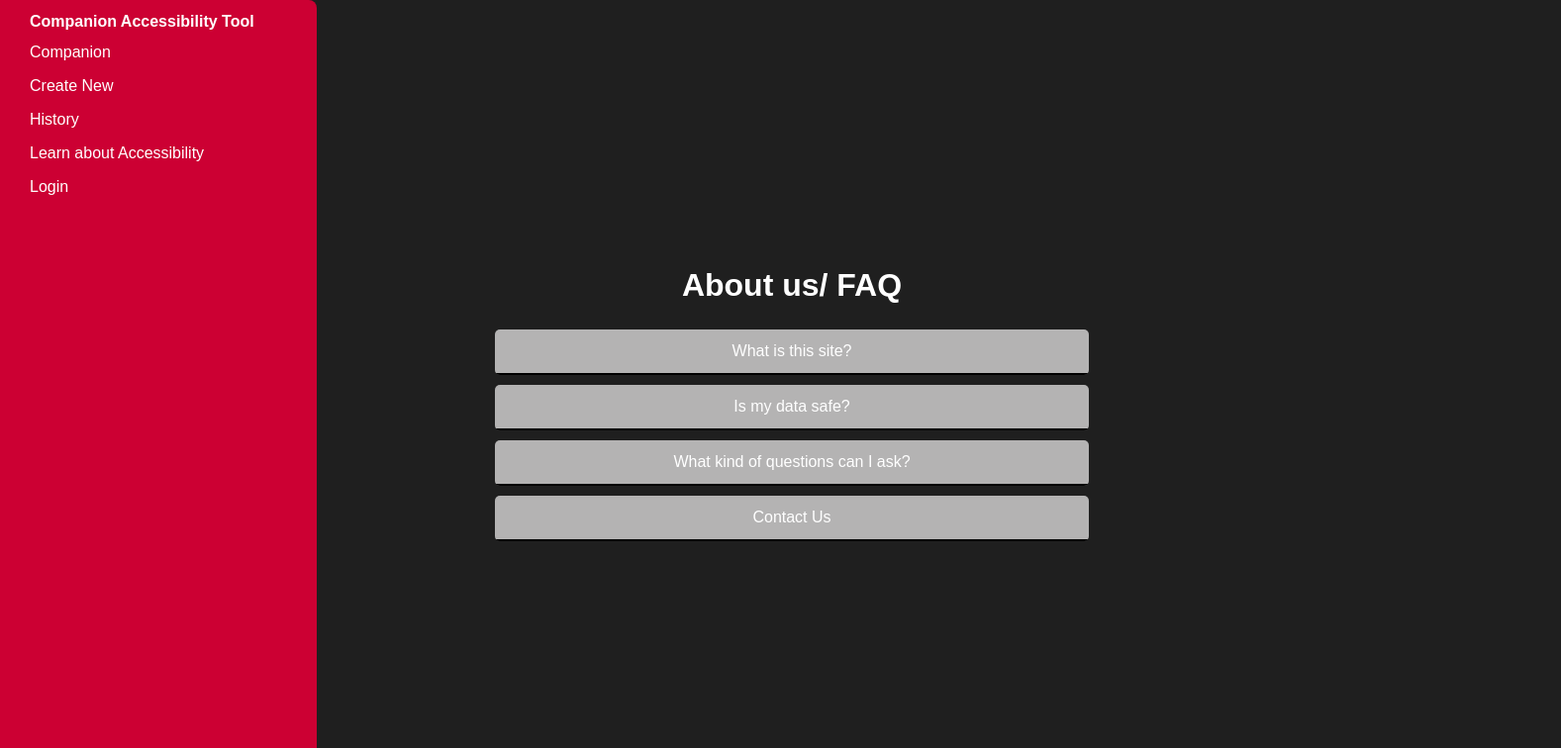
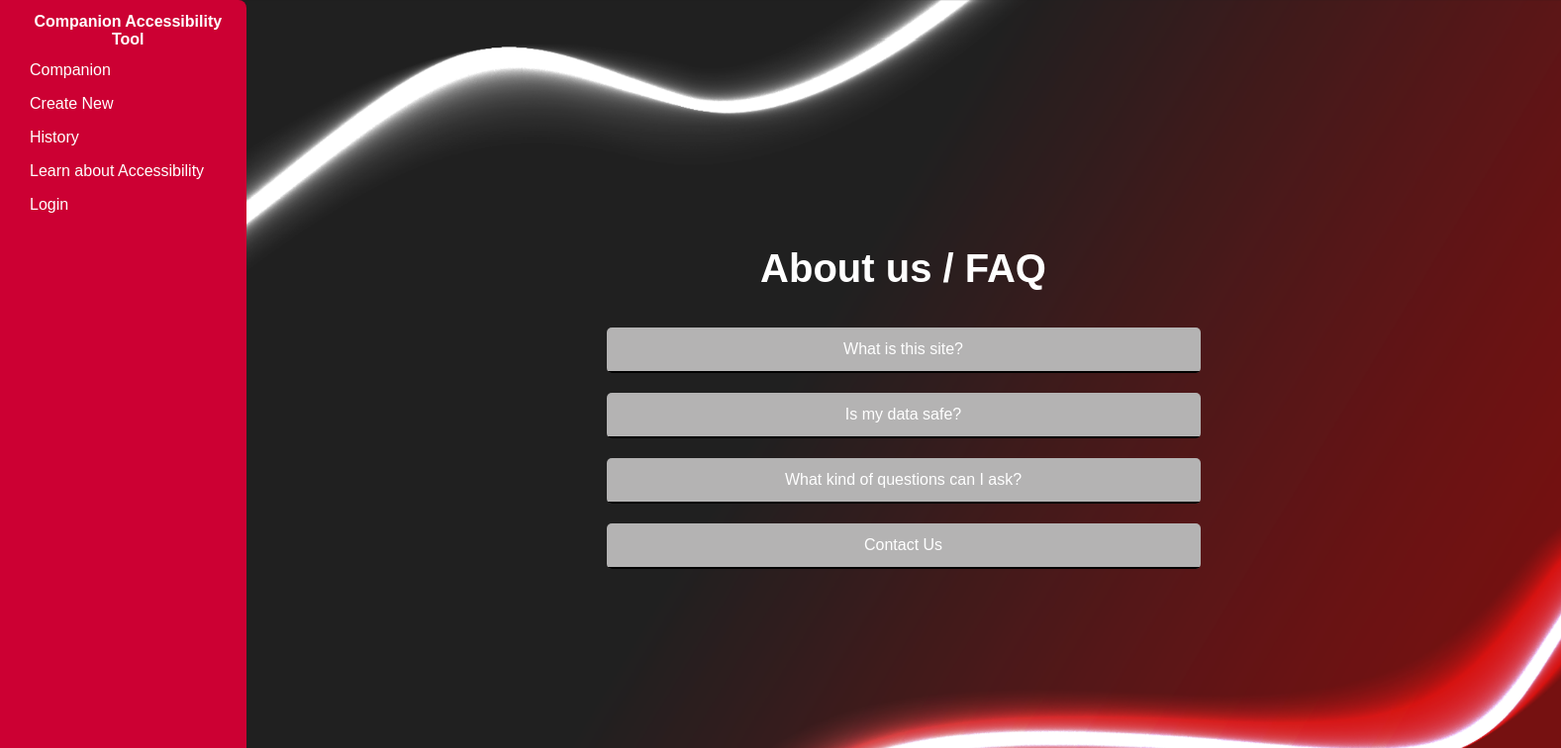
Before and after one commit to andriusavenido/Companion_GNG2101, a React (Vite) app in the folder client/: page /Companion_GNG2101/about in a window 1280 px wide. Shown: the top 756 px of the page at 99% size, 1577 px wide, since content can reach past the window. Built offline with nearby package versions, Linux system fonts and the light colour scheme; no server answers; a web font is replaced by a local one.

Commit message:
updating background

```diff
--- a/client/src/components/Navbar/Navbar.jsx
+++ b/client/src/components/Navbar/Navbar.jsx
@@ -17,24 +17,35 @@ import { useLoginSignup } from "../../hooks/useLoginSignup";
 const Navbar = () => {
   const [isExpanded, setIsExpanded] = useState(true);
   const navigate = useNavigate();
-  const {user} = useAuthContext();
-  const {signout} = useLoginSignup();
+  const { user } = useAuthContext();
+  const { signout } = useLoginSignup();
 
   const toggleBar = () => {
     setIsExpanded(!isExpanded);
+
+    document.documentElement.style.setProperty(
+      "--accessibility-width",
+      isExpanded ? "199vh" : "166vh"
+    );
+
+    document.documentElement.style.setProperty(
+      "--login-background-width",
+      isExpanded ? "199vh" : "166vh"
+    );
   };
 
-  //fix this later
-  const handleCreateNew = (e) =>{
+
+
+  const handleCreateNew = (e) => {
     e.preventDefault();
     navigate("/");
     window.location.reload();
-  }
+  };
 
-  const handleSignOut = ()=>{
+  const handleSignOut = () => {
     signout();
     navigate("/");
-  }
+  };
 
   return (
     <div
@@ -75,15 +86,18 @@ const Navbar = () => {
             </Link>
           </li>
           <li>
-            <Link to={user?"":"/login"} className={styles.menuLink}>
+            <Link to={user ? "" : "/login"} className={styles.menuLink}>
               <ReactSVG src={userIcon} />
-              {isExpanded && <span>{user?user.username:"Login"}</span>}
+              {isExpanded && <span>{user ? user.username : "Login"}</span>}
             </Link>
           </li>
-          {user &&isExpanded&&<li><Link onClick={handleSignOut} className={styles.menuLink}>
-              <span>Sign Out</span>
-            </Link>
-             </li>}
+          {user && isExpanded && (
+            <li>
+              <Link onClick={handleSignOut} className={styles.menuLink}>
+                <span>Sign Out</span>
+              </Link>
+            </li>
+          )}
         </ul>
       </nav>
       <Link to="/about" className={`${styles.menuLink} ${styles.aboutLink}`}>
--- a/client/src/pages/About/About.jsx
+++ b/client/src/pages/About/About.jsx
@@ -4,22 +4,25 @@ import styles from "./about.module.css";
 
 const About = () => {
     return (
-        <div className="about">
-            <h1 className={styles.h1}>About us/ FAQ</h1>
+        <div className={styles.about}>
+            <h1 className={styles.h1}>About us / FAQ</h1>
             <Dropdown title="What is this site?">
-                <p className={styles.dropped}>This tool was designed and created by 5 university
-                    of Ottawa students for rutgers university.
+                <p className={styles.dropped}>
+                    This tool was designed and created by 5 University
+                    of Ottawa students for Rutgers University.
                     This tool aims to provide professors with specialized help to make
-                    their courses more accessible.
-                    Wether its a cvs file or a simple question, this tool can help!</p>
+                    their courses more accessible. Whether it's a CSV file or a simple question, this tool can help!
+                </p>
             </Dropdown>
-            <Dropdown title="Is my data safe? ">
-                <p className={styles.dropped}>As this tool uses OpenAI services,
-                    the data will be sent to their facilities,
-                     in turn this makes the service non-private
-                     so make sure to not send any sensitive information.
-                     The CVS files generated by Ally do not contain any
-                     information besides image names. </p>
+            <Dropdown title="Is my data safe?">
+                <p className={styles.dropped}>
+                    As this tool uses OpenAI services,
+                    the data will be sent to their facilities.
+                    In turn, this makes the service non-private,
+                    so make sure not to send any sensitive information.
+                    The CSV files generated by Ally do not contain any
+                    information besides image names.
+                </p>
             </Dropdown>
             <Dropdown title="What kind of questions can I ask?">
                 <p className={styles.dropped}>
@@ -27,16 +30,15 @@ const About = () => {
                     how to navigate to make changes, and how to make the course more accessible.
                     It will not be able to answer any personal questions or questions that are not
                     related to the course.
-
                 </p>
-
             </Dropdown>
             <Dropdown title="Contact Us">
-                <p className='Dropped'>If you have any questions or concerns,
+                <p className={styles.dropped}>
+                    If you have any questions or concerns,
                     feel free to contact us at:
-                    <a href="mailto: gng2101@gmail.com"> gng2101@gmail.com</a>
-                    </p>
-                    </Dropdown>
+                    <a href="mailto:gng2101@gmail.com"> gng2101@gmail.com</a>
+                </p>
+            </Dropdown>
         </div>
     );
 };
--- a/client/src/pages/About/About.module.css
+++ b/client/src/pages/About/About.module.css
@@ -1,5 +1,38 @@
-.h1{
+:root {
+    --accessibility-width: 166vh; /* Default width */
+  }
 
-text-align: center;
+.about {
+    display: flex; /* Enable flexbox */
+    flex-direction: column; /* Stack children vertically */
+    justify-content: center; /* Center children vertically */
+    align-items: center; /* Center children horizontally */
+    text-align: center; /* Center text inside the container */
+    background-image: url('../../assets/svg/Webpage.svg'); /* SVG background */
+    background-position: center; /* Center the SVG */
+    background-repeat: no-repeat; /* Avoid repetition */
+    min-height: 100vh; /* Cover the full viewport height */
+    background-size: cover; /* Ensure the image covers the entire container */
+    width: var(--accessibility-width);
+    transition: width 0.3s ease; /* Smooth transition for width */
+}
 
+.h1 {
+    text-align: center;
+    font-size: 40px; /* Adjust font size for better visibility */
+    color: rgb(255, 255, 255); /* Change text color to stand out */
+    margin-bottom: 20px;
 }
+
+.dropped {
+    font-size: 16px; /* Adjust font size for readability */
+    color: rgb(50, 50, 50); /* Neutral color for text inside dropdowns */
+    text-align: justify;
+    margin: 10px 0;
+}
+
+.Dropdown {
+    width: 100%; /* Ensure dropdown spans the container */
+    max-width: 600px; /* Limit width for better appearance */
+    margin: 10px auto; /* Center horizontally */
+}
--- a/client/src/pages/Accessibility/Accessibility.jsx
+++ b/client/src/pages/Accessibility/Accessibility.jsx
@@ -1,21 +1,32 @@
 import styles from './Accessibility.module.css';
+import background from "../../assets/svg/Webpage.svg";
 
 const Accessibility = () => {
     return (
         <div className={styles.Accessibility}>
             <h1 className={styles.h1}>Accessibility</h1>
-            <p className={styles.Accessibility}>
-                Here are a few resources to learn more on the guidelines that this tool follows
+            <p>
+                Here are a few resources to learn more on the guidelines that this tool follows:
             </p>
             <ul className={styles.guidelines}>
                 <li className={styles.guideline}>
-                    <a href="https://www.w3.org/WAI/standards-guidelines/wcag/" className={styles.a}>WCAG guidelines</a>
+                    <a href="https://www.w3.org/WAI/standards-guidelines/wcag/" className={styles.a}>
+                        WCAG guidelines
+                    </a>
                 </li>
-                <li className={styles.guideline}><a className={styles.a} href="https://www.section508.gov/manage/laws-and-policies/">Section 508</a></li>
-                <li className={styles.guideline}><a href="https://www.ada.gov/law-and-regs/design-standards/"className={styles.a}>ADA</a></li>
+                <li className={styles.guideline}>
+                    <a className={styles.a} href="https://www.section508.gov/manage/laws-and-policies/">
+                        Section 508
+                    </a>
+                </li>
+                <li className={styles.guideline}>
+                    <a href="https://www.ada.gov/law-and-regs/design-standards/" className={styles.a}>
+                        ADA
+                    </a>
+                </li>
             </ul>
         </div>
     );
-}
+};
 
 export default Accessibility;
--- a/client/src/pages/Accessibility/Accessibility.module.css
+++ b/client/src/pages/Accessibility/Accessibility.module.css
@@ -1,38 +1,57 @@
+:root {
+    --accessibility-width: 166vh; /* Default width */
+  }
+
+  .Accessibility {
+    display: flex;
+    flex-direction: column; /* Stack content vertically */
+    justify-content: center; /* Center content vertically */
+    align-items: center; /* Center content horizontally */
+    text-align: center;
+
+    /* Dynamically controlled width */
+    width: var(--accessibility-width); /* Dynamic width */
+    min-height: 100vh;
+
+    /* Background styling */
+    background-image: url('../../assets/svg/Webpage.svg');
+    background-size: cover; /* Keep image covering the container */
+    background-position: center;
+    background-repeat: no-repeat;
+
+    transition: width 0.3s ease; /* Smooth transition for width */
+  }
 
   .h1 {
-    font-size: 30px;
+    font-size: 40px;
     font-family: 'Roboto', sans-serif;
-    color: rgb(255, 255, 255); /* Change text color */
-    margin-left: 20px;
-    margin-right: 20px;
-    margin-top: 20px;
-    margin-bottom: 20px;
-    text-align: center;
+    color: rgb(255, 255, 255); /* White text */
+    margin-bottom: 20px; /* Space below title */
   }
 
-.guideline{
-border: wpx solid #000000;
+  .guidelines {
+    list-style: none; /* Remove bullets */
+    padding: 0;
+    margin: 0;
+    width: 100%; /* Let buttons take up available width */
+    max-width: 400px; /* Limit width for better appearance */
+  }
+
+  .guideline {
+    border: 1px solid #000000;
     border-radius: 10px;
     padding: 10px;
-margin: 10px;
+    margin: 10px 0; /* Add vertical spacing */
     text-align: center;
-transition: transform 0.3s, background-color 0.3s; /* Animation on hover */
-
+    transition: transform 0.3s, background-color 0.3s;
   }
 
-.guideline:hover{
+  .guideline:hover {
     transform: scale(1.05);
     background-color: #c2c0c0;
   }
-.Accessibility{
-    margin-left: 20px;
-    margin-right: 20px;
-    margin-top: 20px;
-    margin-bottom: 20px;
-    text-align: justify;
-}
 
-.a{
+  .a {
     text-decoration: none; /* Remove underline */
     color: inherit; /* Inherit color from parent */
   }
--- a/client/src/pages/Login/Login.module.css
+++ b/client/src/pages/Login/Login.module.css
@@ -1,6 +1,28 @@
+:root {
+    --login-background-width: 166vh; /* Default width */
+  }
+
+  .LoginBackground {
+    display: flex; /* Enable flexbox */
+    flex-direction: column; /* Stack children vertically */
+    justify-content: center; /* Center children vertically */
+    align-items: center; /* Center children horizontally */
+    text-align: center; /* Center text inside the container */
+
+    background-image: url('../../assets/svg/Webpage.svg'); /* SVG background */
+    background-position: center; /* Center the SVG */
+    background-repeat: no-repeat; /* Avoid repetition */
+    background-size: cover; /* Ensure the image covers the entire container */
+    min-height: 100vh;
+
+    width: var(--login-background-width); /* Use the new CSS variable for width */
+    transition: width 0.3s ease; /* Smooth transition for width */
+  }
+
+
 .LoginBox {
     padding: 20px;
-    background: linear-gradient(180deg,var(--rutgers-red), var(--rutgers-shadow-red));
+    background: linear-gradient(180deg, var(--rutgers-red), var(--rutgers-shadow-red));
     border-radius: 10px;
     width: 300px;
     height: 500px;
@@ -57,3 +79,8 @@
 .Button:hover {
     background-color: #45a049;
 }
+
+.error {
+    color: red;
+    margin-top: 10px;
+}
```
Also changed, not shown: client/src/pages/Login/Login.jsx (+22 -55 lines), client/src/assets/svg/Webpage.svg (added). Lines whose indentation alone changed are shown as unchanged.
